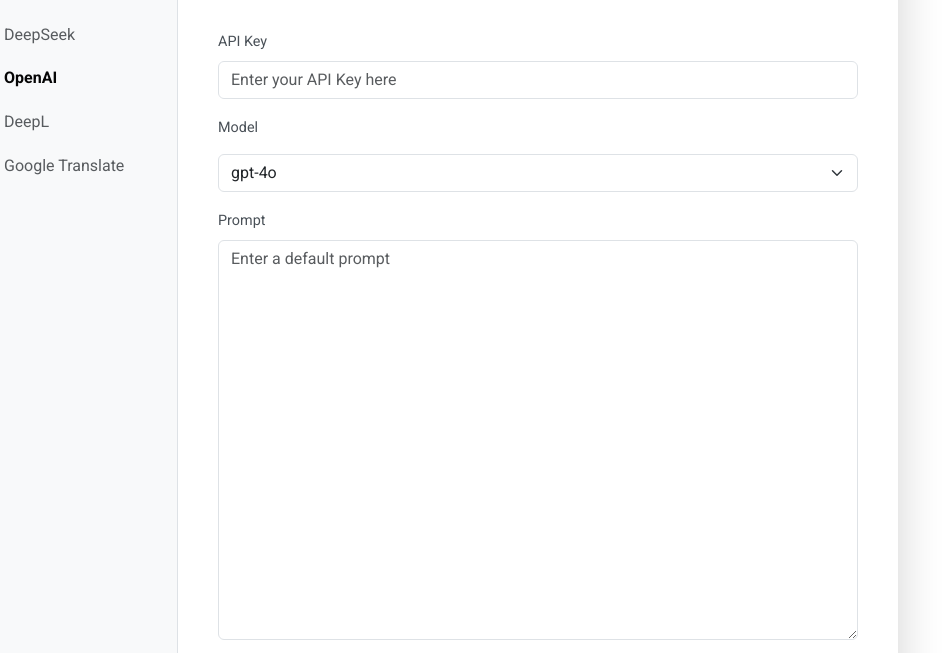
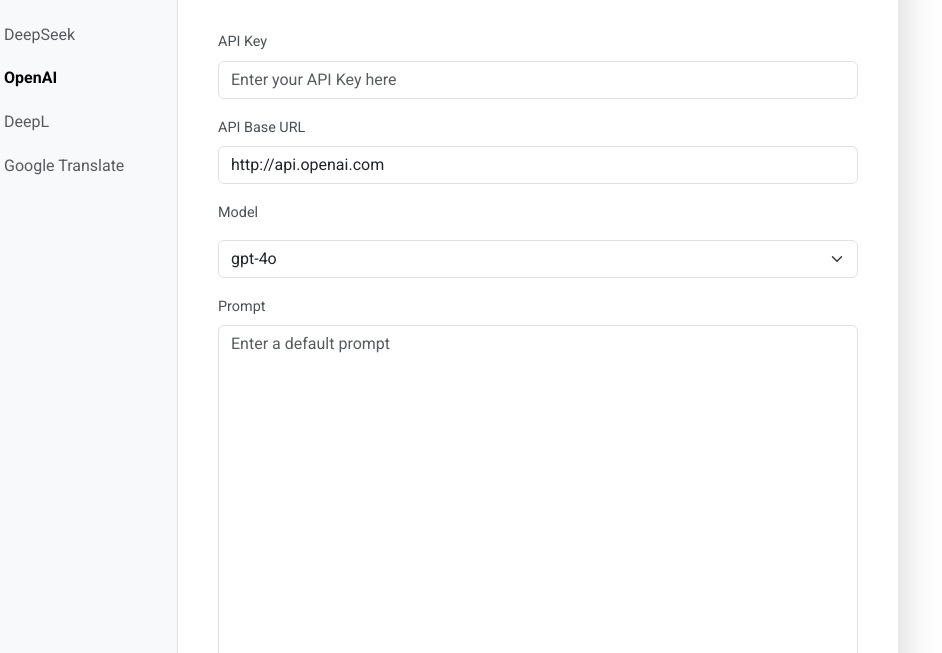
Before and after one commit to ls8215/eLunaHelper, a browser extension: page options/options.html in a window 1280 px wide. Both pictures are taken after a click on the button "OpenAI". Shown: the part 131-784 px from the top of the page, 222-1164 px from the left. Drawn offline with Linux system fonts and the light colour scheme.

Commit message:
feat: 添加 API Base URL 输入字段，更新相关逻辑以支持新配置

```diff
--- a/options/options.html
+++ b/options/options.html
@@ -54,6 +54,11 @@
                     <input type="password" class="form-control" id="apiKeyInput"
                       placeholder="Enter your API Key here" />
                   </div>
+                  <div class="mb-3 d-none" id="apiBaseField">
+                    <label class="form-label">API Base URL</label>
+                    <input type="text" class="form-control" id="apiBaseInput"
+                      placeholder="Enter the API Base URL" />
+                  </div>
                   <div class="mb-3 d-none" id="apiTypeField">
                     <label class="form-label">API Type</label>
                     <select class="form-select" id="apiTypeSelect">
--- a/options/options.js
+++ b/options/options.js
@@ -1,7 +1,6 @@
 document.addEventListener("DOMContentLoaded", () => {
   const allButtons = document.querySelectorAll(".list-group-item");
   const serviceTitle = document.getElementById("service-title");
-  // const serviceIcon = document.getElementById("service-icon");
   const modelField = document.getElementById("modelField");
   const modelInput = document.getElementById("modelInput");
   const modelSelect = document.getElementById("modelSelect");
@@ -11,6 +10,8 @@
   const rulesInput = document.getElementById("rulesInput");
   const apiTypeField = document.getElementById("apiTypeField");
   const apiTypeSelect = document.getElementById("apiTypeSelect");
+  const apiBaseField = document.getElementById("apiBaseField");
+  const apiBaseInput = document.getElementById("apiBaseInput");
   const apiKeyInput = document.getElementById("apiKeyInput");
   const tempField = document.getElementById("temperatureField");
   const tempInput = document.getElementById("tempInput");
@@ -48,6 +49,8 @@
       showApiType: false,
       apiTypeOptions: [],
       apiTypeDefault: "",
+      showApiBase: false,
+      apiBaseDefault: "",
     },
     deepl: {
       useSelect: false,
@@ -65,6 +68,8 @@
         { value: "pro", label: "DeepL API Pro" },
       ],
       apiTypeDefault: "free",
+      showApiBase: false,
+      apiBaseDefault: "",
     },
     google: {
       useSelect: false,
@@ -79,6 +84,8 @@
       showApiType: false,
       apiTypeOptions: [],
       apiTypeDefault: "",
+      showApiBase: false,
+      apiBaseDefault: "",
     },
     openai: {
       useSelect: true,
@@ -101,6 +108,8 @@
       showApiType: false,
       apiTypeOptions: [],
       apiTypeDefault: "",
+      showApiBase: true,
+      apiBaseDefault: "http://api.openai.com",
     },
   };
 
@@ -153,6 +162,8 @@
         showApiType: false,
         apiTypeOptions: [],
         apiTypeDefault: "",
+        showApiBase: false,
+        apiBaseDefault: "",
       }
     );
   }
@@ -188,6 +199,8 @@
       apiTypeField.classList.add("d-none");
     }
 
+    apiBaseField.classList.toggle("d-none", !config.showApiBase);
+
     return config;
   }
 
@@ -202,6 +215,9 @@
     }
     if (config.showApiType) {
       keys.push(`${service}_apiType`);
+    }
+    if (config.showApiBase) {
+      keys.push(`${service}_apiBaseUrl`);
     }
     if (config.storeTemp) {
       keys.push(`${service}_temp`);
@@ -242,6 +258,12 @@
       } else {
         tempInput.value = 1;
       }
+
+      if (config.showApiBase) {
+        apiBaseInput.value = res[`${service}_apiBaseUrl`] || config.apiBaseDefault || "";
+      } else {
+        apiBaseInput.value = "";
+      }
     });
   }
 
@@ -254,6 +276,11 @@
     const payload = {
       [`${service}_apiKey`]: apiKey,
     };
+
+    if (config.showApiBase) {
+      const apiBaseUrl = apiBaseInput.value.trim() || config.apiBaseDefault || "";
+      payload[`${service}_apiBaseUrl`] = apiBaseUrl;
+    }
 
     if (config.storeTemp) {
       const baseTemp = parseFloat(tempInput.value);
@@ -308,5 +335,11 @@
     if (config.showApiType) {
       apiTypeSelect.value = config.apiTypeDefault || "";
     }
+
+    if (config.showApiBase) {
+      apiBaseInput.value = config.apiBaseDefault || "";
+    } else {
+      apiBaseInput.value = "";
+    }
   });
 });
```
